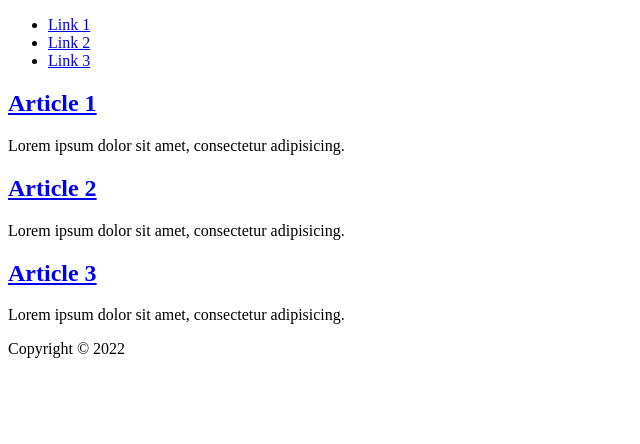
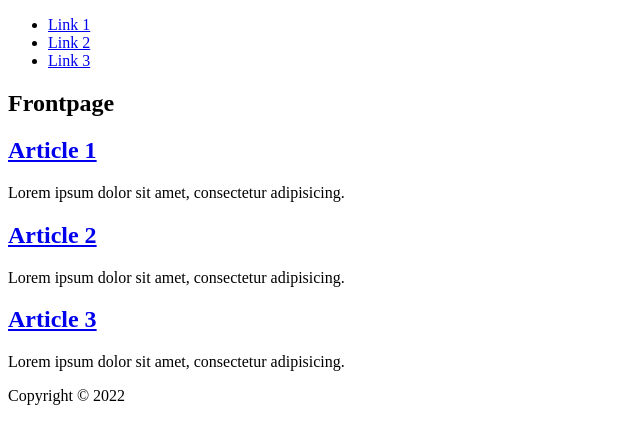
Before and after one commit to aristorinjuang/html, a plain HTML site: page 03_frontpage/index.html in a window 1280 px wide. Shown: the whole page, without its empty margins (0-640 px from the left). Drawn offline with Linux system fonts and the light colour scheme.

Commit message:
FEATURE: add h1 to the frontpage

```diff
--- a/03_frontpage/index.html
+++ b/03_frontpage/index.html
@@ -14,6 +14,7 @@
 		</nav>
 	</header>
 	<section>
+		<h1>Frontpage</h1>
 		<article>
 			<h2><a href="#">Article 1</a></h2>
 			<p>Lorem ipsum dolor sit amet, consectetur adipisicing.</p>
```
